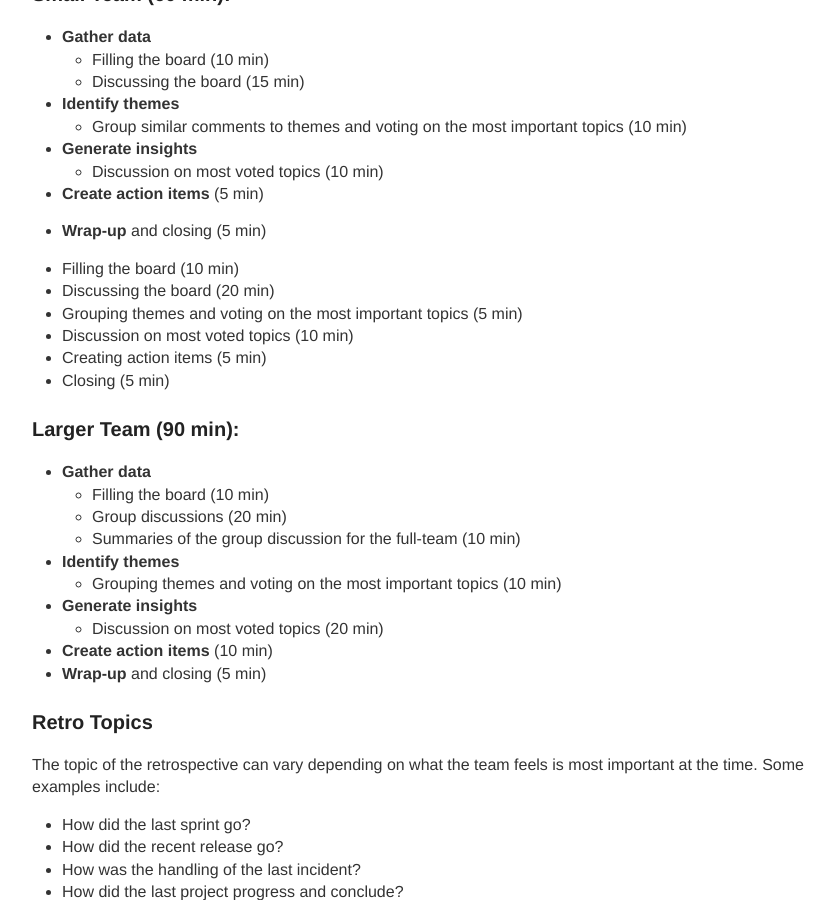
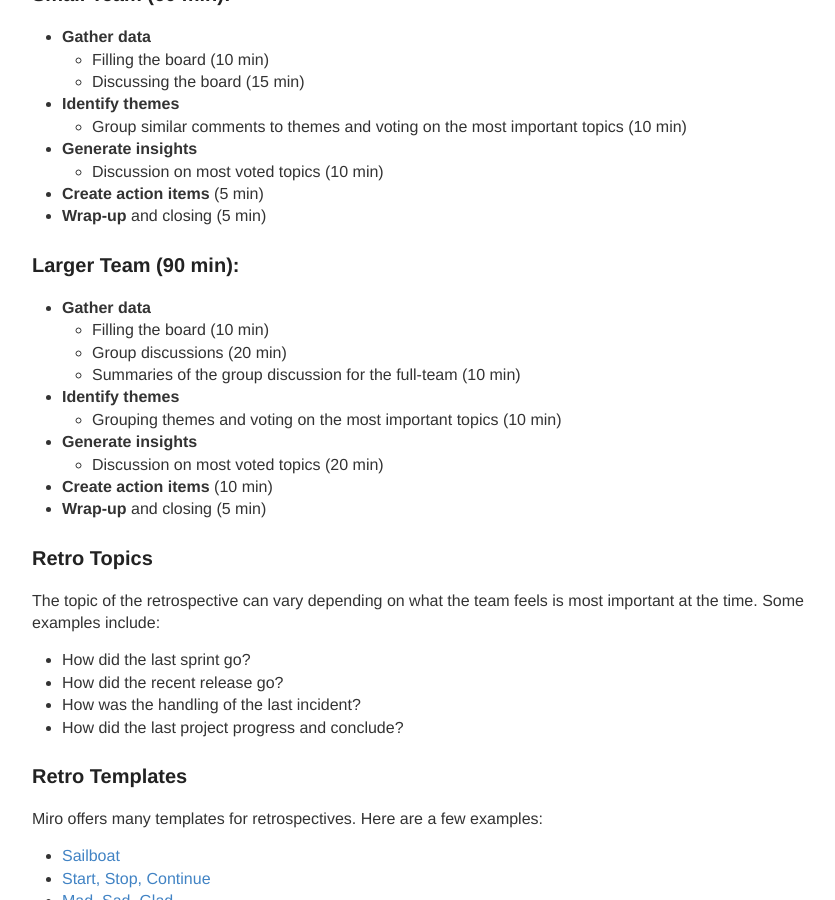
Before and after one commit to ttu/ttu.github.io, a Jekyll site: the page built from _posts/2022-10-1-why-retrospectives.md, in a window 1280 px wide and 900 px high, scrolled down 1342 px. Shown: the whole window, without its empty margins (218-1053 px from the left). Built offline with Jekyll 4.4.1, drawn with Linux system fonts in a browser that asks for light colours.

Commit message:
Remove duplicate text from retro post

```diff
--- a/_posts/2022-10-1-why-retrospectives.md
+++ b/_posts/2022-10-1-why-retrospectives.md
@@ -59,13 +59,6 @@ Depending on the team size and the time available, retrospectives can be done in
 - **Create action items** (5 min)
 - **Wrap-up** and closing (5 min)
 
-- Filling the board (10 min)
-- Discussing the board (20 min)
-- Grouping themes and voting on the most important topics (5 min)
-- Discussion on most voted topics (10 min)
-- Creating action items (5 min)
-- Closing (5 min)
-
 ### Larger Team (90 min):
 
 - **Gather data**
```
